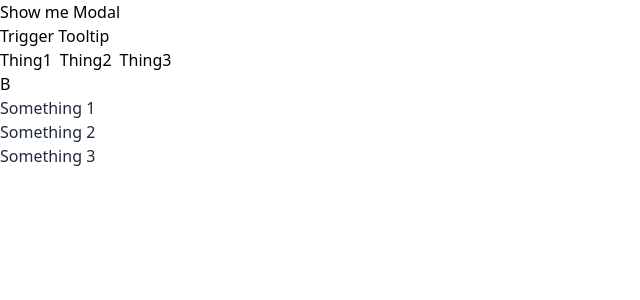
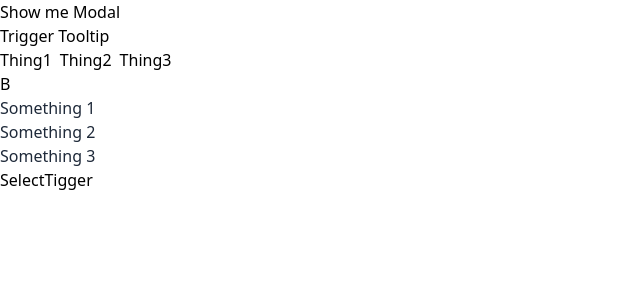
Before and after one commit to CoffeeGeek101/Architecture-Optimisations-, a React (Vite) app: page / in a window 1280 px wide. Shown: the top 300 px of the page, without its empty margins (0-640 px from the left). Built offline with nearby package versions, Linux system fonts and the light colour scheme.

Commit message:
add : Select

```diff
--- /dev/null
+++ b/src/components/Select/Select.tsx
@@ -0,0 +1,25 @@
+// renders the whole select component
+
+import type { FC } from "react"
+import { useSelect, type SelectHookI } from "./useSelect"
+import SelectTigger from "./SelectTigger"
+import SelectMenu from "./SelectMenu"
+import { options } from "../../utils/DropdownOptions"
+
+interface SelectI extends SelectHookI {
+    options : {label : string, value : string}[]
+}
+
+const Select : FC<SelectI> = ({...props}) => {
+
+  const selectUtility = useSelect({...props});
+
+  return (
+    <>
+    <SelectTigger toggle={selectUtility.toggle}/>
+    { selectUtility.isOpenInternal ? <SelectMenu {...selectUtility} options={options}/> : null }
+    </>
+  )
+}
+
+export default Select
--- /dev/null
+++ b/src/components/Select/SelectItems.tsx
@@ -0,0 +1,11 @@
+// menu items for select items
+
+import React from "react"
+
+const SelectItems = React.memo((opt : {label : string, value : string, isSelected : boolean}) => {
+  return (
+    <div data-select-val={opt.value}><p>{opt.isSelected ? '✅' : null}</p> {opt.label}</div>
+  )
+})
+
+export default SelectItems
--- /dev/null
+++ b/src/components/Select/SelectMenu.tsx
@@ -0,0 +1,28 @@
+// menu dropdown for the list
+
+import { useCallback, type FC } from 'react'
+import type { SelectHookFunction } from './useSelect'
+import SelectItems from './SelectItems'
+
+interface SelectMenuI extends SelectHookFunction{
+    options : {label: string, value: string}[]
+}
+
+const SelectMenu : FC<SelectMenuI> = ({...props}) => {
+
+  const isSelected = useCallback((option : string, selectedItem : string[]) => {
+    return selectedItem.includes(option);
+  },[]);
+
+  return (
+    <div onClick={(e) => props.handleSelect!(e)} ref={props.selectMenuRef}>
+        {
+            props.options.map((opt) => (
+                <SelectItems label={opt.label} value={opt.value} isSelected={isSelected(opt.value, props.selectedInternal!)}/>
+            ))
+        }
+    </div>
+  )
+}
+
+export default SelectMenu
--- /dev/null
+++ b/src/components/Select/SelectTigger.tsx
@@ -0,0 +1,12 @@
+// renders the initial UI, which user will interact first
+
+import React, { type FC } from 'react'
+import type { SelectHookFunction } from './useSelect'
+
+const SelectTigger : FC<SelectHookFunction> = ({...props}) => {
+  return (
+    <div onClick={props.toggle} >SelectTigger</div>
+  )
+}
+
+export default SelectTigger
--- /dev/null
+++ b/src/components/Select/useSelect.ts
@@ -0,0 +1,67 @@
+// this hook handle all the logical parts of the component
+
+import { useCallback, useEffect, useRef, useState, type MouseEvent, type RefObject, type SetStateAction } from "react";
+
+// Specs :
+// Hybrid controlled/uncontorlled component.
+// single select + multi-select.
+
+export interface SelectHookI {
+    selectedval ?: string[] | [];
+    setSelectedval ?: React.Dispatch<SetStateAction<string[] | []>>;
+    isSelectOpen ?: boolean;
+    setIsSelectOpen ?: React.Dispatch<SetStateAction<boolean>>;
+    isMulti ?: boolean
+}
+
+export interface SelectHookFunction {
+    selectedInternal ?: string[] | [],
+    isOpenInternal ?: boolean,
+    selectMenuRef ?: RefObject<HTMLDivElement | null>,
+    toggle ?: () => void,
+    handleSelect ?: (e : MouseEvent) => void
+}
+
+export const useSelect = ({selectedval, setSelectedval, isSelectOpen, setIsSelectOpen, isMulti=false} : SelectHookI) => {
+
+    const [selectedInternal, setSelectedInternal] = useState<string[] | []>(selectedval ? selectedval : []);
+    const [isOpenInternal, setIsOpenInternal] = useState<boolean>(isSelectOpen ? isSelectOpen : false);
+    const selectMenuRef = useRef<HTMLDivElement | null>(null);
+
+    const toggle = useCallback(() => {
+        setIsOpenInternal(prev => !prev);
+        setIsSelectOpen && setIsSelectOpen(prev => !prev);
+    },[]);
+
+    const handleSelect = useCallback((e : MouseEvent) => {
+
+        const item = ((e.target as HTMLElement).closest("[data-select-val]") as HTMLElement).dataset.selectVal;
+
+        if(isMulti){
+            setSelectedInternal(prev => [...prev].includes(item!) ? [...prev].filter((selectedItem) => selectedItem != item) : [...prev, item!])
+        }else{
+            setSelectedInternal(_ => [item!]);
+            setSelectedval && setSelectedval(_ => [item!]);
+            toggle();
+        }
+    },[]);
+
+    useEffect(()=>{
+
+        if(!isOpenInternal){
+            return
+        }
+        const handleOutside = (e : MouseEvent) => {
+            if(selectMenuRef.current && !selectMenuRef.current.contains(e.target as Node)){
+                toggle();
+            }
+        }
+        // @ts-ignore
+        document.addEventListener('mousedown', handleOutside);
+
+        // @ts-ignore
+        return () => document.removeEventListener('mousedown', handleOutside)
+    },[isOpenInternal])
+
+    return {selectedInternal, isOpenInternal, selectMenuRef, toggle, handleSelect};
+}
--- a/src/hooks/useDebounce.ts
+++ b/src/hooks/useDebounce.ts
@@ -10,7 +10,8 @@ export const useDebounce = (fn : (...args : any[])=>void, delay : number) => {
     fnRef.current = fn;
 
     // useCallback will maintain the function identity from the initial render, keeping the closure stale here.
-    // Here, useCallback is not required, as it is not changing after initial run.
+    // useCallback is used to keep debouncedFn referentially stable.
+    // Correctness does not depend on it because refs handle mutable state.
     const debouncedFn = useCallback((...args: any[]) => {
         if(timerRef.current){
             clearTimeout(timerRef.current);
--- a/src/pages/Starter.tsx
+++ b/src/pages/Starter.tsx
@@ -6,6 +6,8 @@ import Tabs from "../components/Tab/Tabs";
 import { tabConfigs } from "../utils/Tabs1Config";
 import Accordian from "../components/Accordian/Accordian";
 import { AccordianConfig } from "../utils/Accordian1Config";
+import Select from "../components/Select/Select";
+import { SelectOptions } from "../utils/SelectOptions";
 
 
 const Starter = () => {
@@ -31,6 +33,9 @@ const Starter = () => {
 
     {/* ACCORDIAN */}
     <Accordian config={AccordianConfig} isMulti={true}/>
+
+    {/* SELECT */}
+    <Select options={SelectOptions} isMulti={true}/>
     </div>
   )
 }
--- /dev/null
+++ b/src/utils/SelectOptions.ts
@@ -0,0 +1,5 @@
+export const SelectOptions  = [
+    { value: "A", label: "Option A" },
+    { value: "B", label: "Option B" },
+    { value: "C", label: "Option C" },
+]
```
